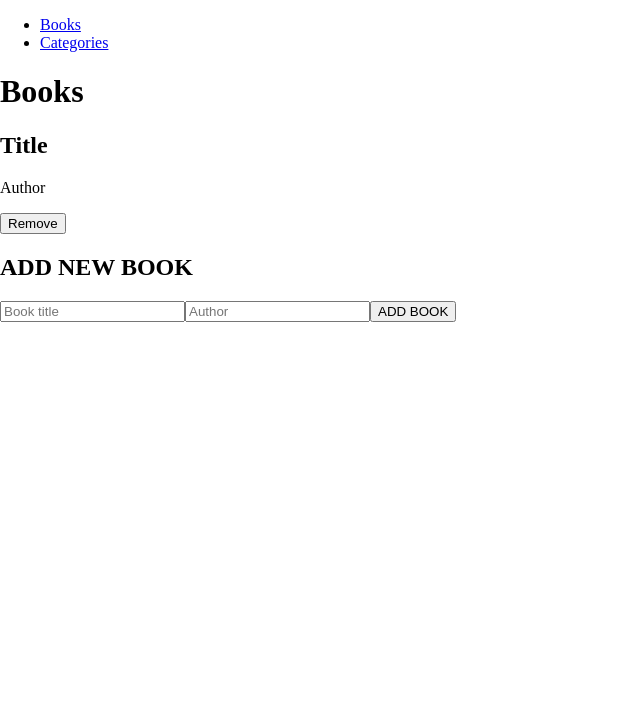
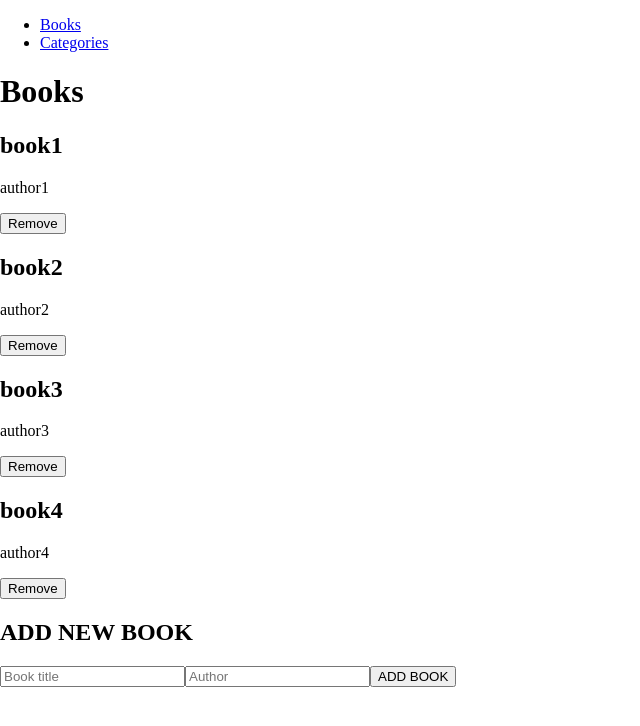
Before and after one commit to Gopxfs/bookstore, a React (Create React App) app: page / in a window 1280 px wide. Shown: the top 726 px of the page, without its empty margins (0-640 px from the left). Built offline with nearby package versions, Linux system fonts and the light colour scheme.

Commit message:
Display hardcoded booklist

```diff
--- a/src/components/Books.js
+++ b/src/components/Books.js
@@ -1,11 +1,22 @@
 import React from 'react';
+import { useBooks } from '../redux/books/books';
 import Book from './Book';
 
-const Books = () => (
-  <>
-    <h1>Books</h1>
-    <Book title="Title" author="Author" />
-  </>
-);
+const Books = () => {
+  const bookList = useBooks();
+  const bookListDisplay = [];
+  for (let i = 0; i < bookList.length; i += 1) {
+    const newBook = <Book title={bookList[i].title} author={bookList[i].author} />;
+    bookListDisplay.push(newBook);
+  }
+  return (
+    <>
+      <h1>Books</h1>
+      <div>
+        {bookListDisplay}
+      </div>
+    </>
+  );
+};
 
 export default Books;
```
